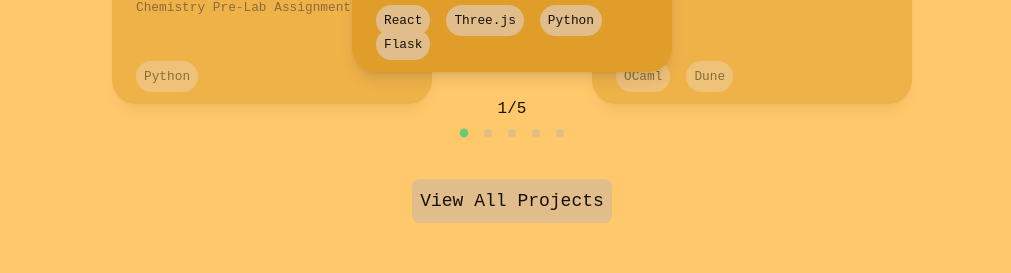
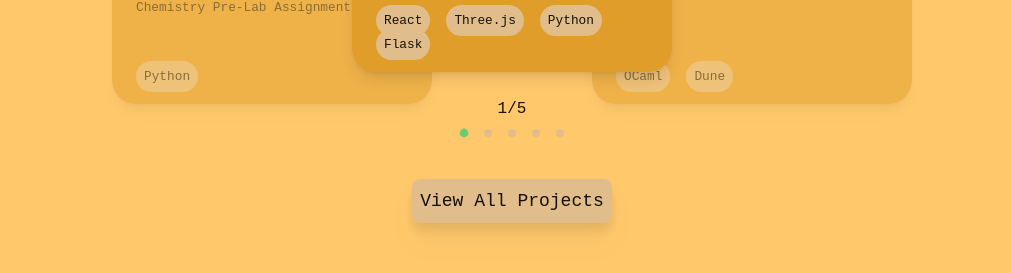
Before and after one commit to Pineapple-Soup/personal-website, a Next.js app: page / in a window 1280 px wide. Shown: the part 2144-2417 px from the top of the page, without its empty margins (128-1139 px from the left). Built offline with nearby package versions, Linux system fonts and the light colour scheme.

Commit message:
feat: add drop shadow to button

```diff
--- a/src/components/Projects.tsx
+++ b/src/components/Projects.tsx
@@ -7,7 +7,7 @@ export default function Projects() {
             <h2 className="mt-8"> PROJECTS </h2>
             <sub className=""> Click the cards to explore my work </sub>
             <Carousel />
-            <button className="bg-secondary text-lg hover:bg-accent hover:scale-110 rounded-lg p-2 my-2">
+            <button className="bg-secondary text-lg drop-shadow-xl hover:bg-accent hover:scale-110 rounded-lg p-2 my-2">
                 <Link href="/projects"> View All Projects </Link>
             </button>
         </section>
```
